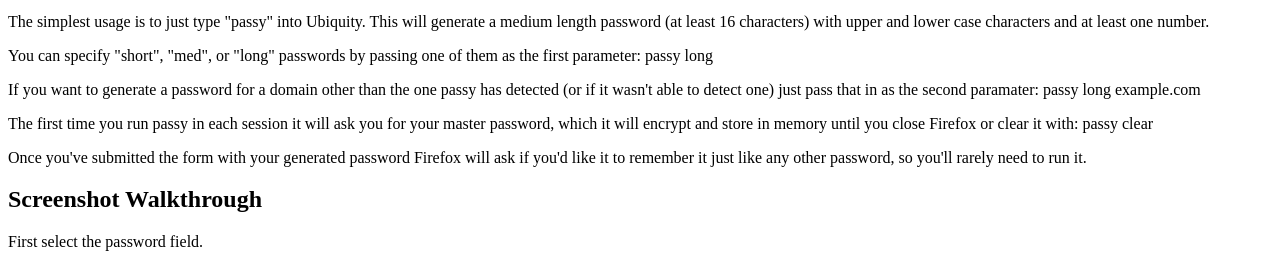
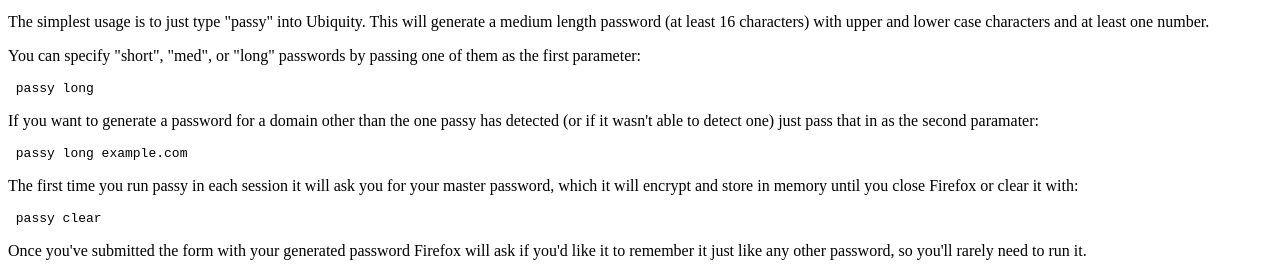
Before and after one commit to masukomi/passy, a plain HTML site: page index.html in a window 1280 px wide. Shown: the part 368-632 px from the top of the page. Drawn offline with Linux system fonts and the light colour scheme; grey boxes are pictures that could not be loaded.

Commit message:
Updated docs. Added pre tags around commands.

```diff
--- a/index.html
+++ b/index.html
@@ -22,14 +22,23 @@
 
 <p>The simplest usage is to just type "passy" into Ubiquity. This will generate a medium length password (at least 16 characters) with upper and lower case characters and at least one number.</p>
 
-<p>You can specify "short", "med", or "long" passwords by passing one of them as the first parameter:
- passy long</p>
+<p>You can specify "short", "med", or "long" passwords by passing one of them as the first parameter:</p>
 
-<p>If you want to generate a password for a domain other than the one passy has detected (or if it wasn't able to detect one) just pass that in as the second paramater:
- passy long example.com</p>
+<pre>
+ passy long
+</pre>
 
-<p>The first time you run passy in each session it will ask you for your master password, which it will encrypt and store in memory until you close Firefox or clear it with:
- passy clear </p>
+<p>If you want to generate a password for a domain other than the one passy has detected (or if it wasn't able to detect one) just pass that in as the second paramater:</p>
+
+<pre>
+ passy long example.com
+</pre>
+
+<p>The first time you run passy in each session it will ask you for your master password, which it will encrypt and store in memory until you close Firefox or clear it with:</p>
+
+<pre>
+ passy clear
+</pre>
 
 <p>Once you've submitted the form with your generated password Firefox will ask if you'd like it to remember it just like any other password, so you'll rarely need to run it.</p>
 
@@ -63,7 +72,7 @@
 
 <h2>Help</h2>
 
-<p>If you've got questions that aren't answered here, or in the instructions you see when using passy, just drop an e-mail to <a href="&#x6D;&#97;i&#108;&#x74;&#x6F;:&#x6D;&#x61;s&#117;&#x6B;&#x6F;&#109;&#x69;&#64;&#x6D;&#x61;s&#x75;&#x6B;&#x6F;&#x6D;&#x69;&#x2E;&#x6F;&#x72;&#103;">&#x6D;&#x61;s&#117;&#x6B;&#x6F;&#109;&#x69;&#64;&#x6D;&#x61;s&#x75;&#x6B;&#x6F;&#x6D;&#x69;&#x2E;&#x6F;&#x72;&#103;</a></p>
+<p>If you've got questions that aren't answered here, or in the instructions you see when using passy, just drop an e-mail to <a href="&#x6D;&#x61;&#105;&#x6C;&#x74;o:&#109;&#x61;&#115;&#117;&#x6B;o&#x6D;&#105;&#64;&#109;&#97;&#x73;&#x75;&#107;&#x6F;&#x6D;&#105;&#46;&#111;&#114;&#x67;">&#109;&#x61;&#115;&#117;&#x6B;o&#x6D;&#105;&#64;&#109;&#97;&#x73;&#x75;&#107;&#x6F;&#x6D;&#105;&#46;&#111;&#114;&#x67;</a></p>
 
 <h2>TODO</h2>
 
```
Also changed, not shown: 1 other file.
